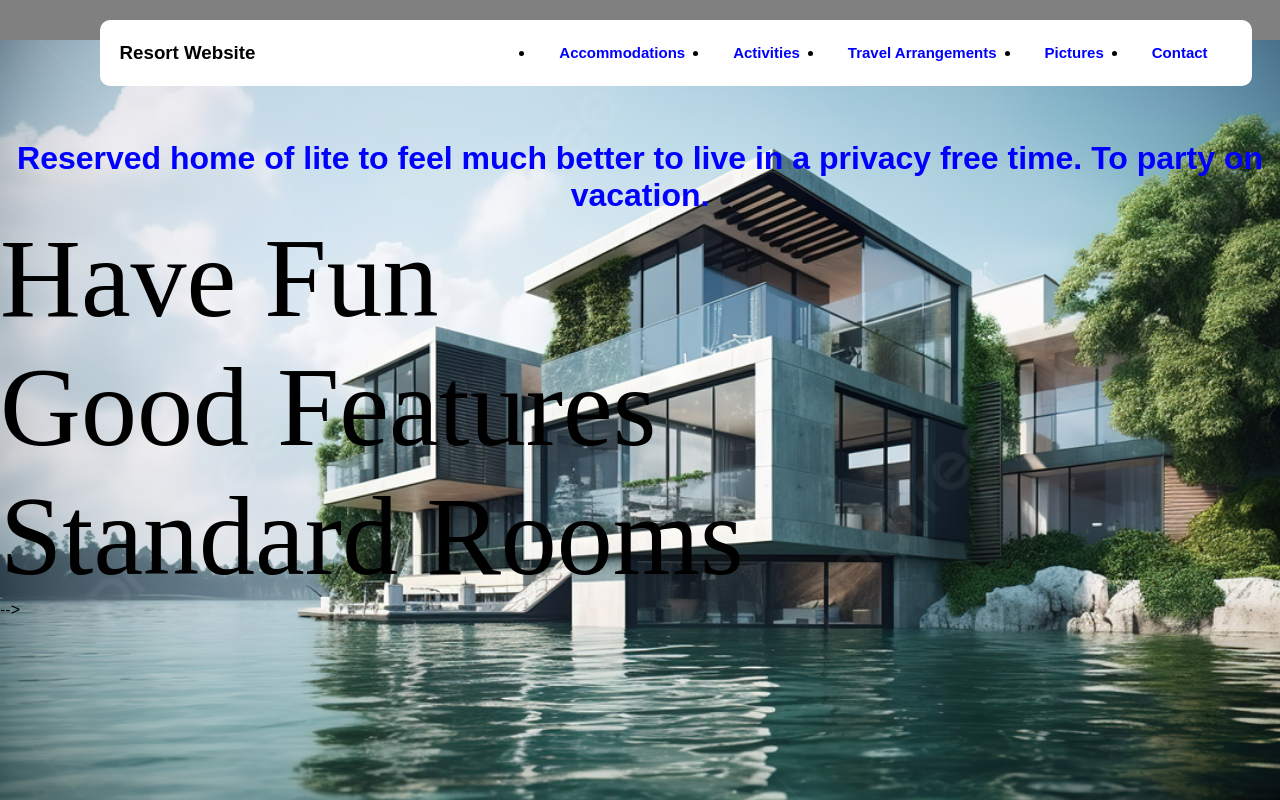
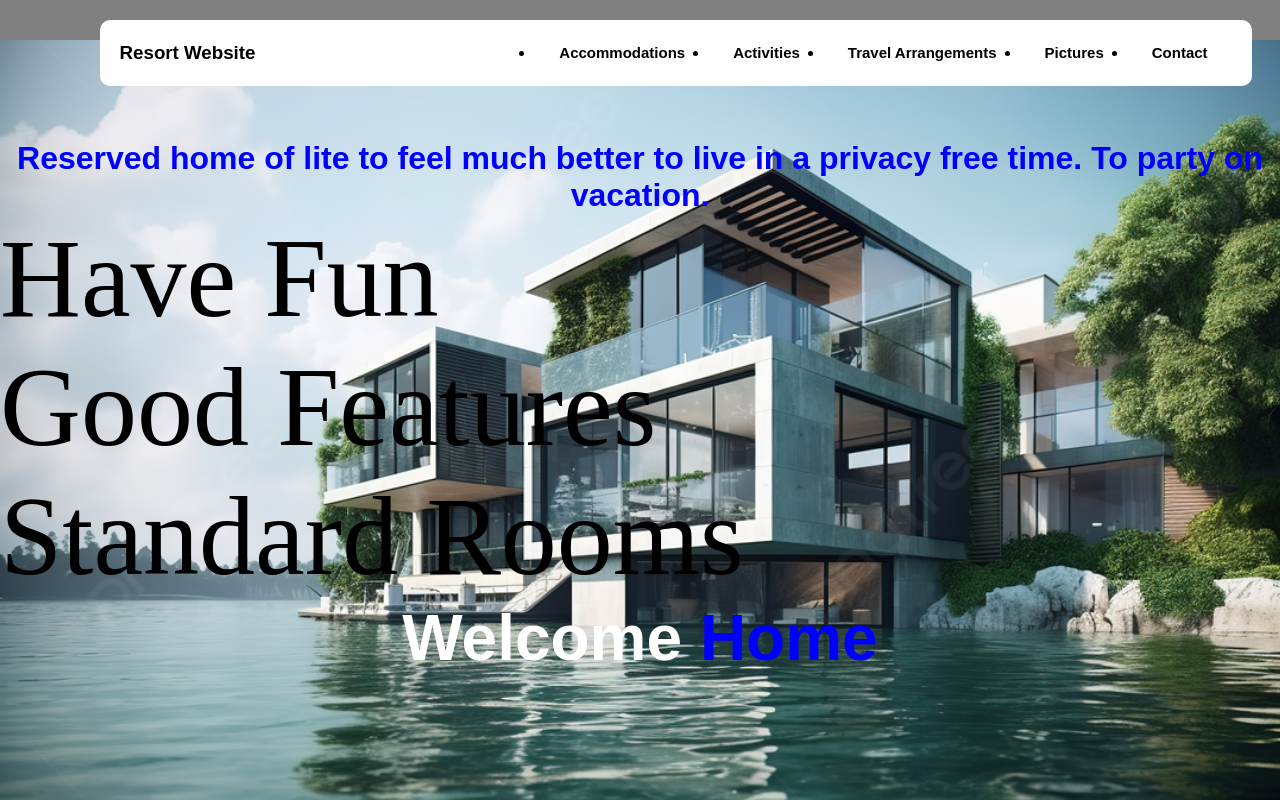
Before and after one commit to Adeventur/resort-websit, a plain HTML site: page index.html in a window 1280 px wide. Drawn offline with Linux system fonts and the light colour scheme.

Commit message:
add yello_theme branch to the project

```diff
--- a/css/style.css
+++ b/css/style.css
@@ -46,7 +46,7 @@
 }
 
 .header a {
-          color:blue;
+          color:black;
           font-size: 15px;
           text-decoration: none;
           font-weight: 900;
@@ -67,3 +67,11 @@ p{
           font-family: 'Times New Roman', Times, serif;
           font-size: 700%;
 }
+h2{
+          font-size: 400%;
+          color: #ffffff;
+          text-align: center;
+}
+strong{
+color: blue;
+}
--- a/index.html
+++ b/index.html
@@ -53,10 +53,10 @@
                                                   </div>
                                                   <div>
                                                       <p>Standard Rooms</p>
-
+                                                      <h2>Welcome <strong>Home</strong></h2>
                                                   </div>
                                               </div>
-                                        </section> -->
+                                        </section>
                                         </section>
           </section>
 </body>
```
